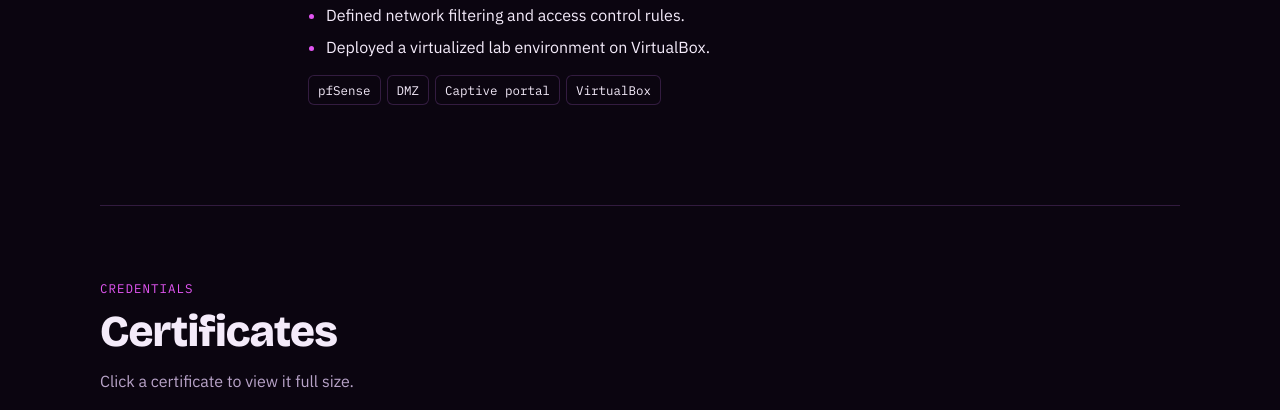
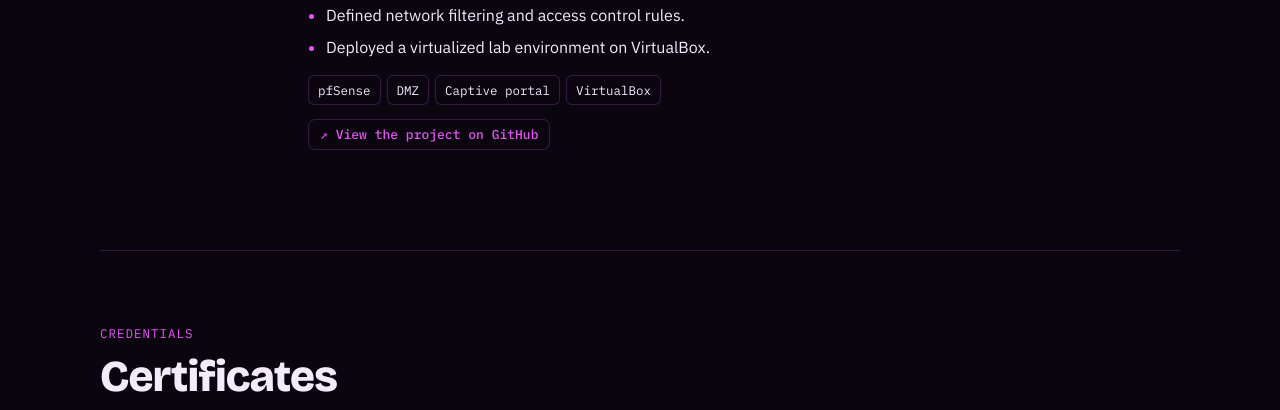
Before and after one commit to sabrine-ouarchane/sabrine-ouarchane.github.io, a plain HTML site: page index.html in a window 1280 px wide. Shown: the part 4059-4469 px from the top of the page. Drawn offline with nearby package versions, Linux system fonts and the light colour scheme.

Commit message:
Update index.html

```diff
--- a/index.html
+++ b/index.html
@@ -369,6 +369,9 @@ dialog.lb{max-height:92vh;overflow:auto}
             <li>Deployed a virtualized lab environment on VirtualBox.</li>
           </ul>
           <ul class="chips"><li>pfSense</li><li>DMZ</li><li>Captive portal</li><li>VirtualBox</li></ul>
+
+          <a class="repo" style="margin-top:14px" href="https://github.com/sabrine-ouarchane/pfsense-captive-portal-dmz-lab" target="_blank" rel="noopener">↗ View the project on GitHub</a>
+        </div>
         </div>
       </article>
     </div>
```
